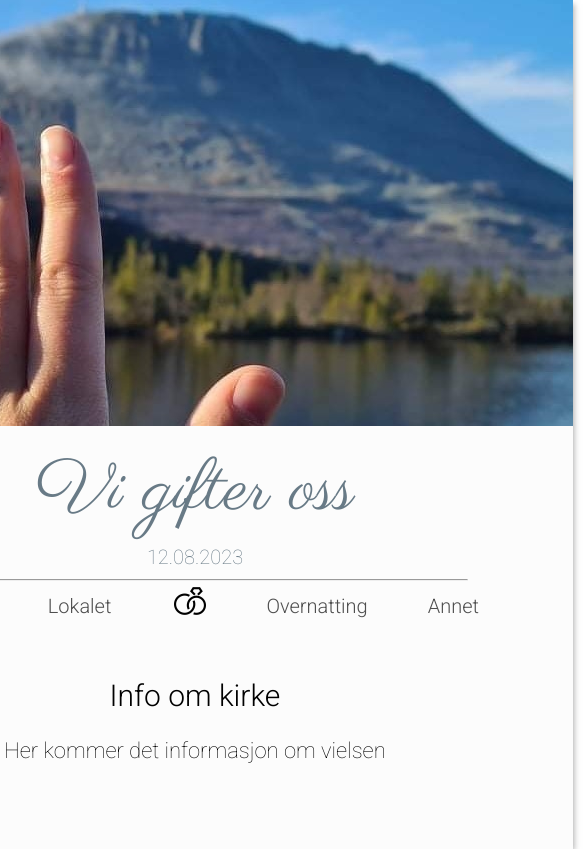
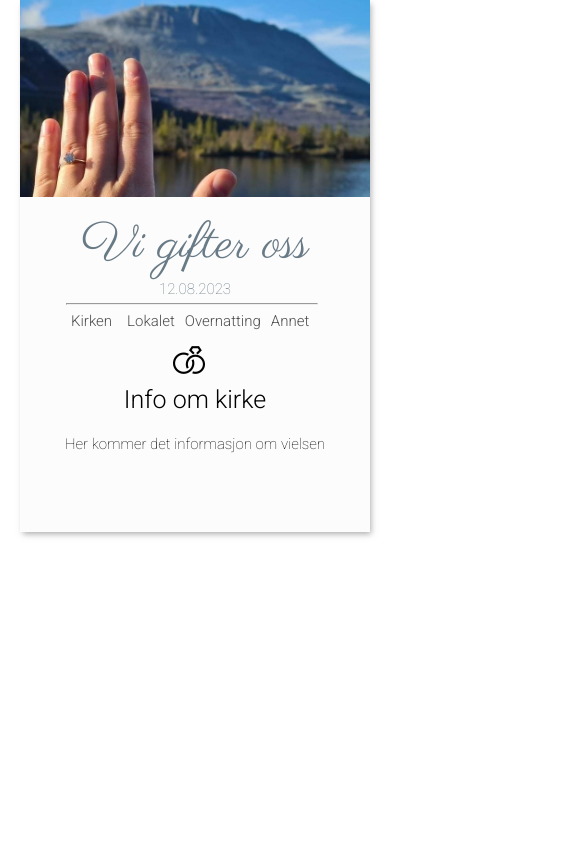
Before and after one commit to jannickeham/wedding-website, a React (Create React App) app: page / in a window 390 px wide. Shown: the whole page, 585 px wide, since content can reach past the window. Built offline with nearby package versions, Linux system fonts and the light colour scheme.

Commit message:
Implemented media queries for styling for mobile display

```diff
--- a/public/index.html
+++ b/public/index.html
@@ -9,6 +9,7 @@
       name="description"
       content="Web site created using create-react-app"
     />
+    <meta name="viewport" content="width=device-width,height=device-height,initial-scale=1.0"/>
     <link rel="apple-touch-icon" href="%PUBLIC_URL%/logo192.png" />
     <!--
       manifest.json provides metadata used when your web app is installed on a
@@ -32,7 +33,7 @@
   <link href="https://fonts.googleapis.com/css2?family=Parisienne&family=Roboto:wght@100&display=swap" rel="stylesheet">
   <link href="https://fonts.googleapis.com/css2?family=Roboto:wght@300&display=swap" rel="stylesheet">
 
-  <title>Ben & Jannicke Hansen</title>
+  <title>Jannicke & Ben Hansen</title>
   </head>
   <body>
     <noscript>You need to enable JavaScript to run this app.</noscript>
--- a/src/App.js
+++ b/src/App.js
@@ -1,6 +1,7 @@
 import logo from './logo.svg';
 import './App.css';
 import Card from './components/Card'
+import './css/responsive-display.css'
 document.body.style = 'background: #F5F5F5, overflow: hidden';
 
 
--- a/src/components/Card.jsx
+++ b/src/components/Card.jsx
@@ -7,9 +7,8 @@ import Hotel from "./Hotel"
 import Other from "./Other";
 import Church from "./Church"
 import { useState } from "react";
-
-
-
+import '../css/responsive-display.css';
+import '../css/style.css';
 
 
 
@@ -24,25 +23,16 @@ function Card(){
 
     return(
         <>
-        <div style={{
-            backgroundColor: "#FCFCFC",
-            width: "auto",
-            position: "absolute",
-            left: "50%",
-            top: "0",
-            transform: "translate(-50%, 0)",
-            height: "auto",
-            boxShadow:"2px 3px 6px -1px rgba(135,135,135,0.69)"
-            }} >
+        <div className="card-main-div" >
             <CardHeader/>
             <CardTitle/>
-            <div className='navbar-div'>
-                <ul className="navbar-list">
-                    <li className="list-item" onClick={churchClick}>Kirken</li>
-                    <li className="list-item" onClick={locationClick}>Lokalet</li>
+            <div className='navbar-div navbar'>
+                <ul className="navbar-list navbar">
+                    <li className="list-item navbar church-li" onClick={churchClick}>Kirken</li>
+                    <li className="list-item navbar location-li" onClick={locationClick}>Lokalet</li>
                     <li className="list-item-icon"><img src={wedding_ring} className="wedding-ring-icon"/></li>
-                    <li className="list-item" onClick={hotelClick}>Overnatting</li>
-                    <li className="list-item" onClick={otherClick}>Annet</li>
+                    <li className="list-item navbar hotel-li" onClick={hotelClick}>Overnatting</li>
+                    <li className="list-item navbar other-li" onClick={otherClick}>Annet</li>
                 </ul>
             </div>
 
--- a/src/components/CardHeader.jsx
+++ b/src/components/CardHeader.jsx
@@ -4,7 +4,7 @@ function CardHeader(){
     return (
         <>
         <div>
-            <img src={header_image} style={{zIndex: "2"}} />
+            <img className={"header-image"} src={header_image} style={{zIndex: "2"}} />
         </div>
         </>
     )
--- a/src/components/CardTitle.jsx
+++ b/src/components/CardTitle.jsx
@@ -24,9 +24,8 @@ function CardTitle(){
         }}>
             12.08.2023
         </h2>
-        <div
-         style={{position: "relative",
-         top: "-5em"}}>
+        <div className='line-div'
+         >
             <hr className='line'></hr>
         </div>
 
--- /dev/null
+++ b/src/css/responsive-display.css
@@ -0,0 +1,79 @@
+@media (max-width: 790px){
+
+
+    .list-item{
+        font-size: 15px;
+        margin: 5px;
+    }
+
+    .church-li{
+        position: relative;
+        right: 10px;
+        top: 5px;
+
+    }
+
+    .location-li{
+        position: relative;
+        right: 5px;
+        top: 5px;
+    }
+
+    .hotel-li{
+        position: relative;
+        right: 100px;
+        top: 5px;
+    }
+
+    .other-li{
+        position: relative;
+        right: 100px;
+        top: 5px;
+    }
+
+    .card-main-div{
+        width: 350px;
+    }
+
+    .header-image{
+        width: 350px;
+        height: auto;
+    }
+
+
+
+    .list-item-icon{
+        position: relative;
+        top: 55px;
+        right: 75px;
+    }
+
+    .navbar-list{
+        width: max-content;
+
+    }
+
+    .card-title{
+        font-size: 50px;
+    }
+
+    .date-title{
+        font-size: 15px;
+    }
+
+    .line-div{
+        top: -4em;
+        left: 13%;
+
+    }
+
+    .info-title{
+        font-size: 25px;
+    }
+
+    .info-content{
+        font-size: 15px
+    }
+
+
+}
--- a/src/css/style.css
+++ b/src/css/style.css
@@ -12,8 +12,24 @@
     font-weight: 100;
 }
 
-.line{
+.line-div{
     width: 72%;
     color: #4F4F4F;
+    position: relative;
+    top: -5em;
+    left: 7em;
 
 }
+
+
+
+.card-main-div{
+    background-color: #FCFCFC;
+    width: auto;
+    position: absolute;
+    left: 50%;
+    top: 0;
+    transform: translate(-50%, 0);
+    height: auto;
+    box-shadow: 2px 3px 6px -1px rgba(135,135,135,0.69);
+}
```
